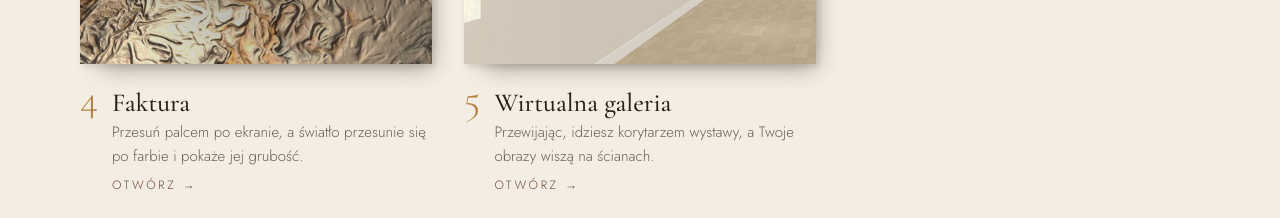
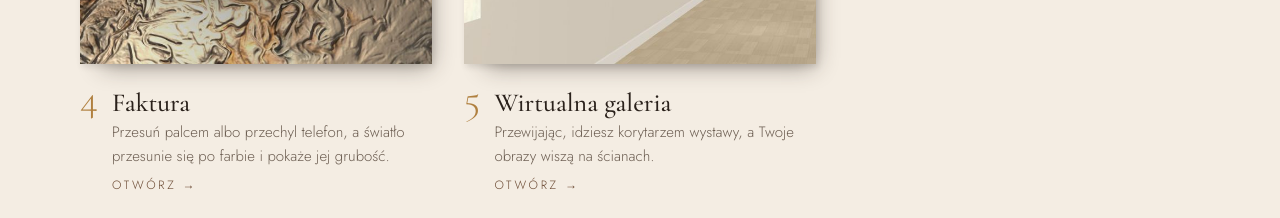
Before and after one commit to MarcinPakulaOff/Pati_Art, a plain HTML site: page makiety/index.html in a window 1280 px wide. Shown: the part 1700-1918 px from the top of the page. Drawn offline with nearby package versions, Linux system fonts and the light colour scheme.

Commit message:
Makiety skart: opis Faktury na stronie zbiorczej wspomina przechylanie telefonu
Co-Authored-By: Claude Opus 5.5 <noreply@anthropic.com>
Claude-Session: https://claude.ai/code/session_01Tw1t3ZQJdrNRVWdkY2zThQ

```diff
--- a/makiety/index.html
+++ b/makiety/index.html
@@ -131,7 +131,7 @@
     </a>
     <a class="concept" href="k4-faktura-3d.html">
       <div class="shot"><span class="badge">3D</span><img src="img/podglad-k4.jpg" alt="Podgląd koncepcji Faktura 3D na telefonie" loading="lazy"></div>
-      <div class="label"><span class="no">4</span><h3>Faktura</h3><p>Przesuń palcem po ekranie, a światło przesunie się po farbie i pokaże jej grubość.</p><span class="open">Otwórz →</span></div>
+      <div class="label"><span class="no">4</span><h3>Faktura</h3><p>Przesuń palcem albo przechyl telefon, a światło przesunie się po farbie i pokaże jej grubość.</p><span class="open">Otwórz →</span></div>
     </a>
     <a class="concept" href="k5-galeria-3d.html">
       <div class="shot"><span class="badge">3D</span><img src="img/podglad-k5.jpg" alt="Podgląd koncepcji Wirtualna galeria na telefonie" loading="lazy"></div>
```
